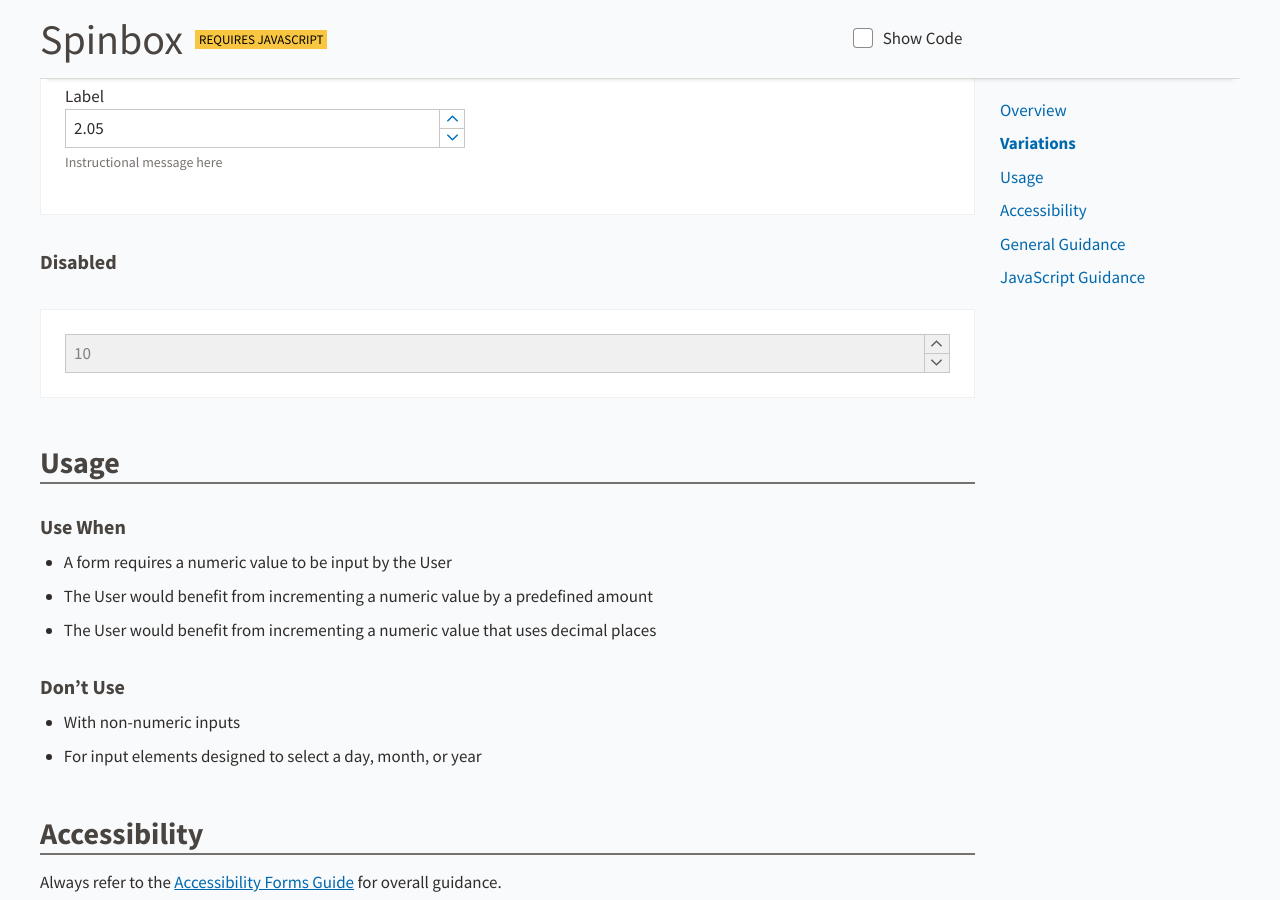
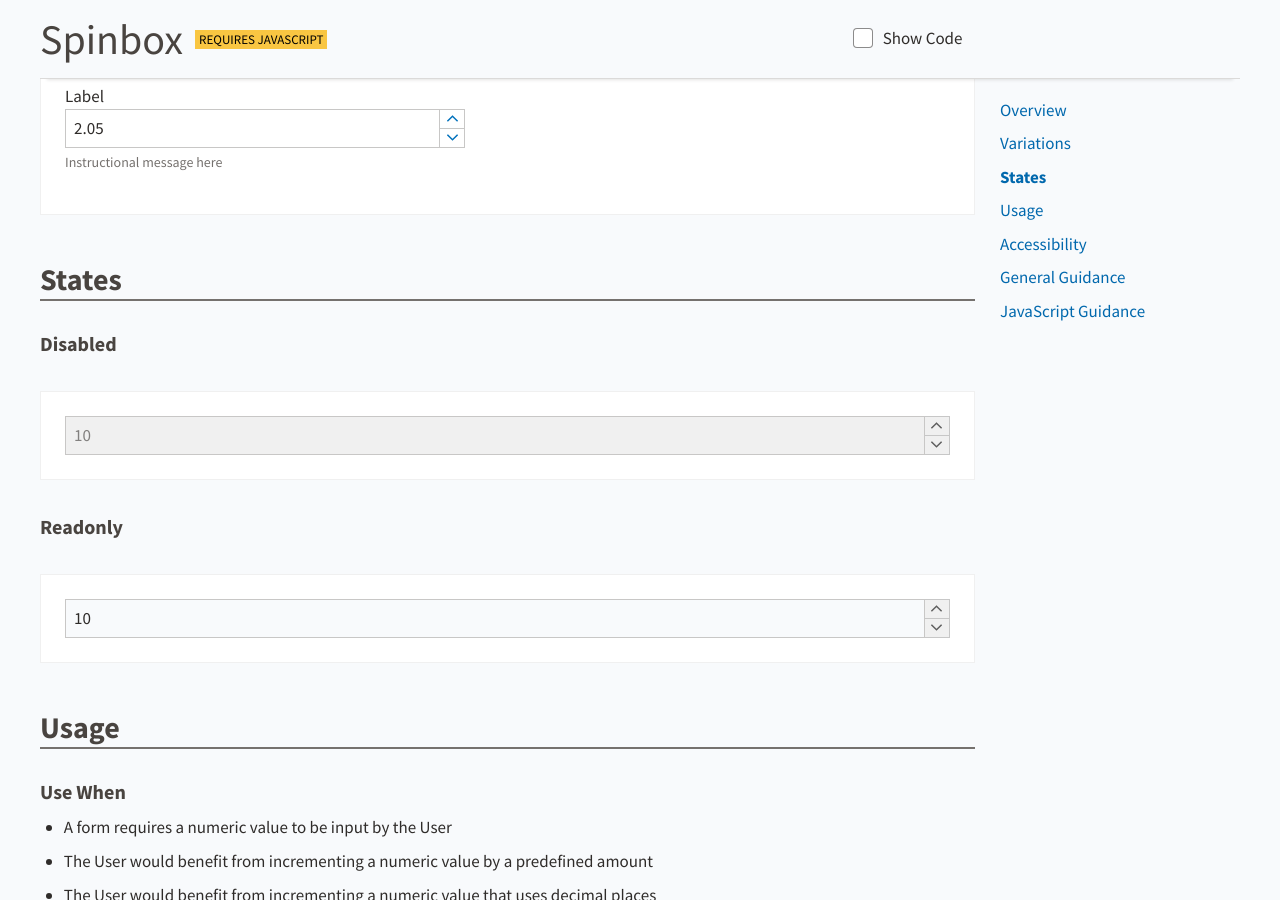
Before and after one commit to USDA-FSA/fsa-design-system, a Jekyll site: the page built from components/spinbox/index.md, in a window 1280 px wide and 900 px high, scrolled down 2333 px. Built offline with Jekyll 4.4.1, drawn with Linux system fonts in a browser that asks for light colours.

Commit message:
variations vs states: a distinction

````diff
--- a/components/spinbox/index.md
+++ b/components/spinbox/index.md
@@ -264,6 +264,8 @@ This example uses `step="100"` `min="-400"` `max="500"` for attributes.
 </div>
 ```
 
+## States
+
 ### Disabled
 
 <div class="ds-preview">
@@ -281,6 +283,31 @@ This example uses `step="100"` `min="-400"` `max="500"` for attributes.
 <div class="fsa-spinbox">
   <div class="fsa-spinbox__number">
     <input disabled="disabled" class="fsa-input fsa-spinbox__input" id="lorem-ipsum-amount-654asdf" name="lorem-ipsum-amount-654asdf" type="number" value="10">
+  </div>
+  <div class="fsa-spinbox__actions" aria-hidden="true">
+    <button disabled="disabled" tabindex="-1" class="fsa-spinbox__btn fsa-spinbox__btn--increment" type="button" data-behavior="spinbox-spin" title="Increase"></button>
+    <button disabled="disabled" tabindex="-1" class="fsa-spinbox__btn fsa-spinbox__btn--decrement" type="button" data-behavior="spinbox-spin" title="Decrease"></button>
+  </div>
+</div>
+```
+
+### Readonly
+
+<div class="ds-preview">
+  <div class="fsa-spinbox">
+    <div class="fsa-spinbox__number">
+      <input readonly="readonly" class="fsa-input fsa-spinbox__input" id="lorem-ipsum-amount-77shs93" name="lorem-ipsum-amount-77shs93" type="number" value="10">
+    </div>
+    <div class="fsa-spinbox__actions" aria-hidden="true">
+      <button disabled="disabled" tabindex="-1" class="fsa-spinbox__btn fsa-spinbox__btn--increment" type="button" data-behavior="spinbox-spin" title="Increase"></button>
+      <button disabled="disabled" tabindex="-1" class="fsa-spinbox__btn fsa-spinbox__btn--decrement" type="button" data-behavior="spinbox-spin" title="Decrease"></button>
+    </div>
+  </div>
+</div>
+```html
+<div class="fsa-spinbox">
+  <div class="fsa-spinbox__number">
+    <input readonly="readonly" class="fsa-input fsa-spinbox__input" id="lorem-ipsum-amount-77shs93" name="lorem-ipsum-amount-77shs93" type="number" value="10">
   </div>
   <div class="fsa-spinbox__actions" aria-hidden="true">
     <button disabled="disabled" tabindex="-1" class="fsa-spinbox__btn fsa-spinbox__btn--increment" type="button" data-behavior="spinbox-spin" title="Increase"></button>
````
Also changed, not shown: components/form-fields/index.md (+2 -0 lines), components/text-input/index.md (+2 -2 lines), components/textarea/index.md (+2 -0 lines).
